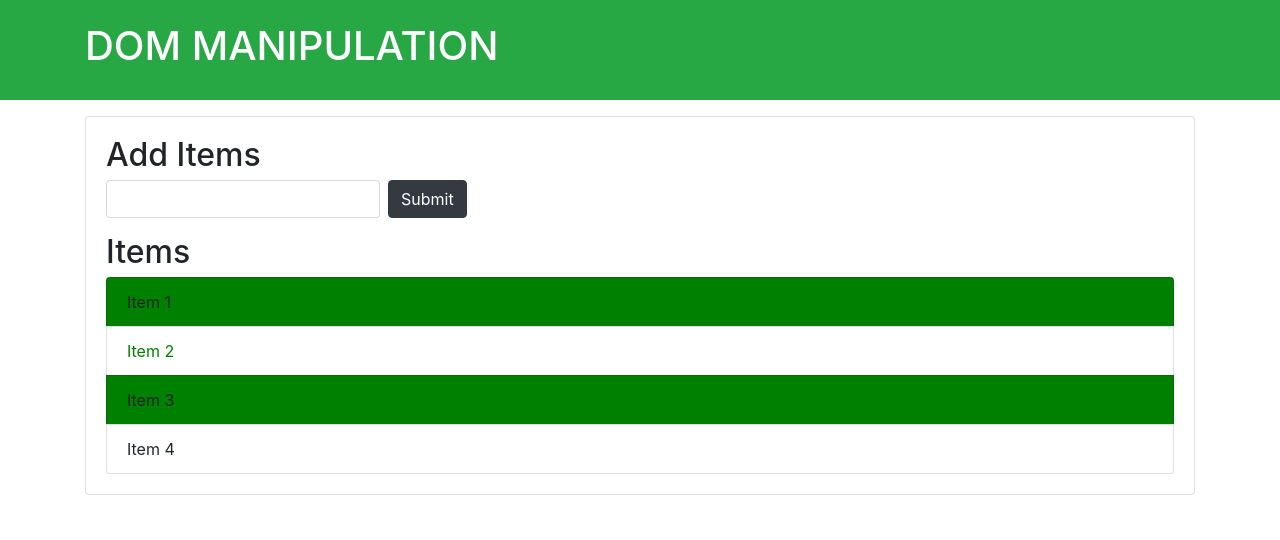
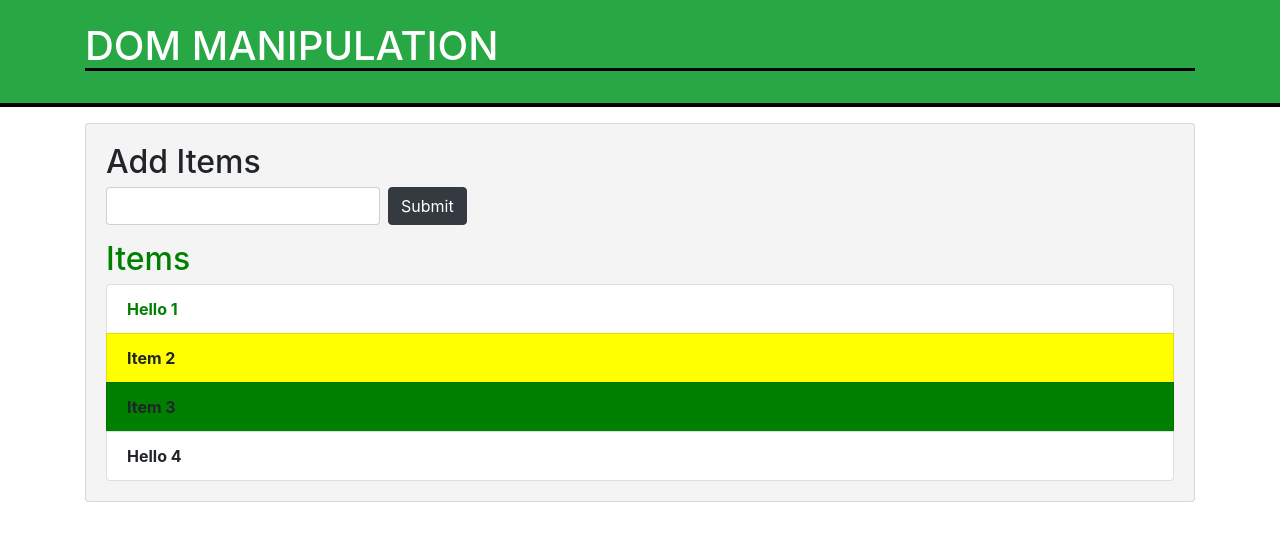
Before and after one commit to PonmathiPonraj/WebDev, a plain HTML site: page index.html in a window 1280 px wide. Drawn offline with nearby package versions, Linux system fonts and the light colour scheme.

Commit message:
traversing

```diff
--- a/dom.js
+++ b/dom.js
@@ -1,24 +1,24 @@
 // Task 3
-// var headerTitle = document.getElementById('header-title');
-// headerTitle.style.borderBottom = 'solid 3px #000';
-// var header = document.getElementById('main-header');
-// header.style.borderBottom = 'solid 4px #000';
-// var items = document.getElementsByClassName('list-group-item');
-// items[0].textContent = 'Pons';
-// items[0].style.fontWeight = 'bold';
-// items[0].style.color = 'green';
+var headerTitle = document.getElementById('header-title');
+headerTitle.style.borderBottom = 'solid 3px #000';
+var header = document.getElementById('main-header');
+header.style.borderBottom = 'solid 4px #000';
+var items = document.getElementsByClassName('list-group-item');
+items[0].textContent = 'Pons';
+items[0].style.fontWeight = 'bold';
+items[0].style.color = 'green';
 
 //Task 4
-// items[2].style.backgroundColor = 'green';
-// for (i = 0; i < items.length; i++) {
-//     items[i].style.fontWeight = 'bold';
-// }
+items[2].style.backgroundColor = 'green';
+for (i = 0; i < items.length; i++) {
+    items[i].style.fontWeight = 'bold';
+}
 
 //Task 5
-// var li = document.getElementsByTagName('li');
-// li[4].textContent = 'Hello';
-// li[4].style.fontWeight = 'bold';
-// li[4].style.color = 'red';
+var li = document.getElementsByTagName('li');
+li[4].textContent = 'Hello';
+li[4].style.fontWeight = 'bold';
+li[4].style.color = 'red';
 
 
 //Task 6 - QuerySelectorAll
--- a/index.html
+++ b/index.html
@@ -29,9 +29,12 @@
                 <li class="list-group-item">Item 3</li>
                 <li class="list-group-item">Item 4</li>
             </ul>
+            <span></span>
+            <!-- This span for only Next Sibilings -->
         </div>
     </div>
     <script src="dom.js"></script>
+    <script src="traversing.js"></script>
 </body>
 
 </html>
--- /dev/null
+++ b/traversing.js
@@ -0,0 +1,66 @@
+//parentNode
+var itemList = document.querySelector('#items');
+itemList.parentNode.style.backgroundColor = '#f4f4f4';
+
+//parentElement
+itemList.parentElement.style.backgroundColor = '#f4f4f4';
+
+//childNodes
+console.log(itemList.childNodes);
+itemList.children[1].style.backgroundColor = 'yellow';
+
+//firstChild
+console.log(itemList.firstChild);
+
+//firstElementChild
+console.log(itemList.firstElementChild);
+itemList.firstElementChild.textContent = 'Hello 1';
+
+//lastChild
+console.log(itemList.lastChild);
+
+//lastElementChild
+console.log(itemList.firstElementChild);
+itemList.lastElementChild.textContent = 'Hello 4';
+
+//nextSibling
+console.log(itemList.nextSibling);
+
+//nextElementSibling
+console.log(itemList.nextElementSibling);
+
+//previousSibling
+console.log(itemList.previousSibling);
+
+//previousElementSibling
+console.log(itemList.previousElementSibling);
+itemList.previousElementSibling.style.color = 'green';
+
+//createElement
+
+//Create a div
+var newDiv = document.createElement('div');
+
+//Add Class
+newDiv.className = 'hello';
+
+//Add Id
+newDiv.id = 'hello 1';
+
+//Add attr
+newDiv.setAttribute('title', 'Hello Div');
+
+//Create text node
+var newDivTet = document.createTextNode('Hello World');
+
+//Add text to div
+newDiv.appendChild(newDivText);
+
+var container = document.querySelector('header .container');
+var h1 = document.querySelector('header h1');
+
+console.log(newDiv);
+
+newDiv.style.fontSize = '30px';
+
+container.insertBefore(newDiv, h1);
```
